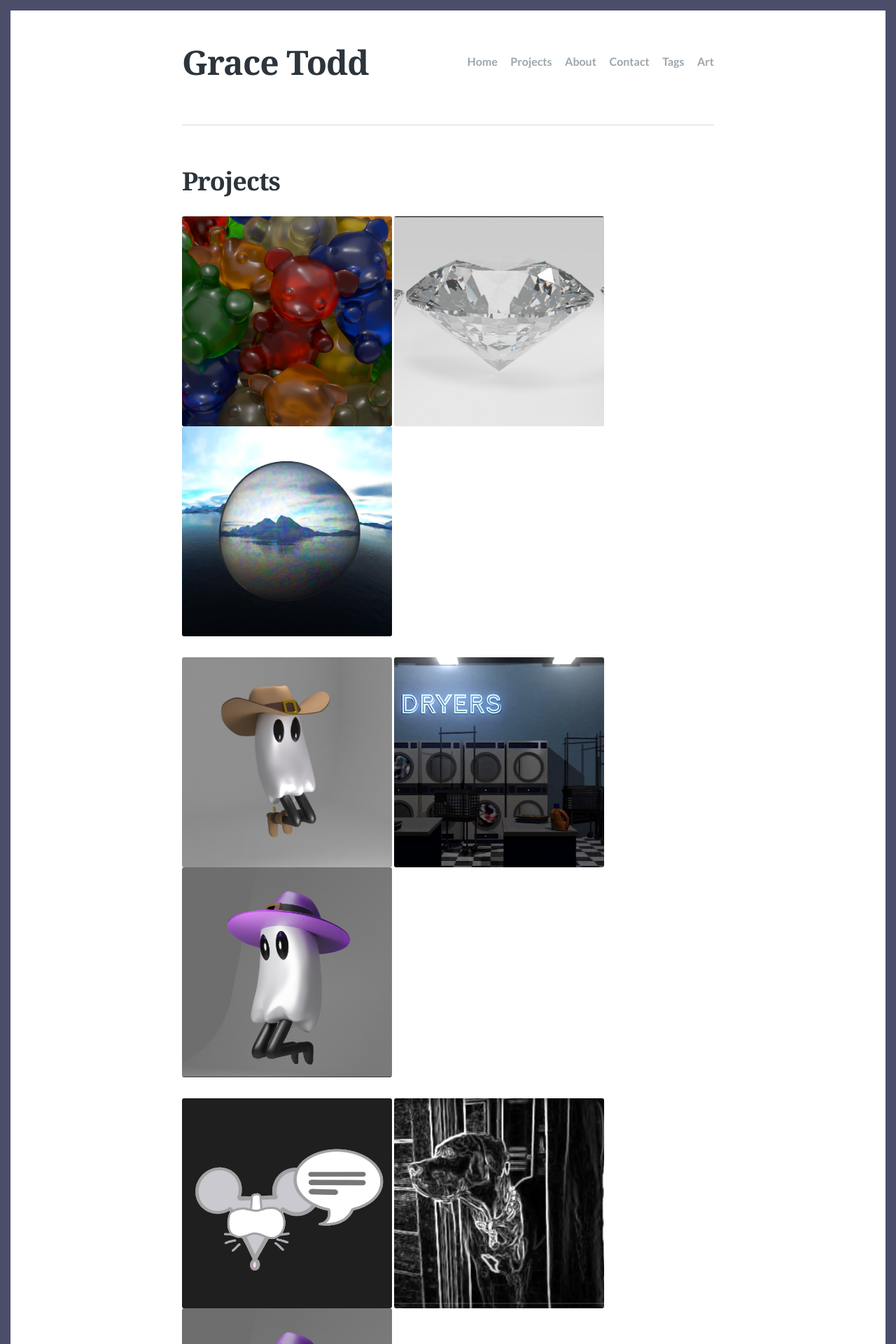
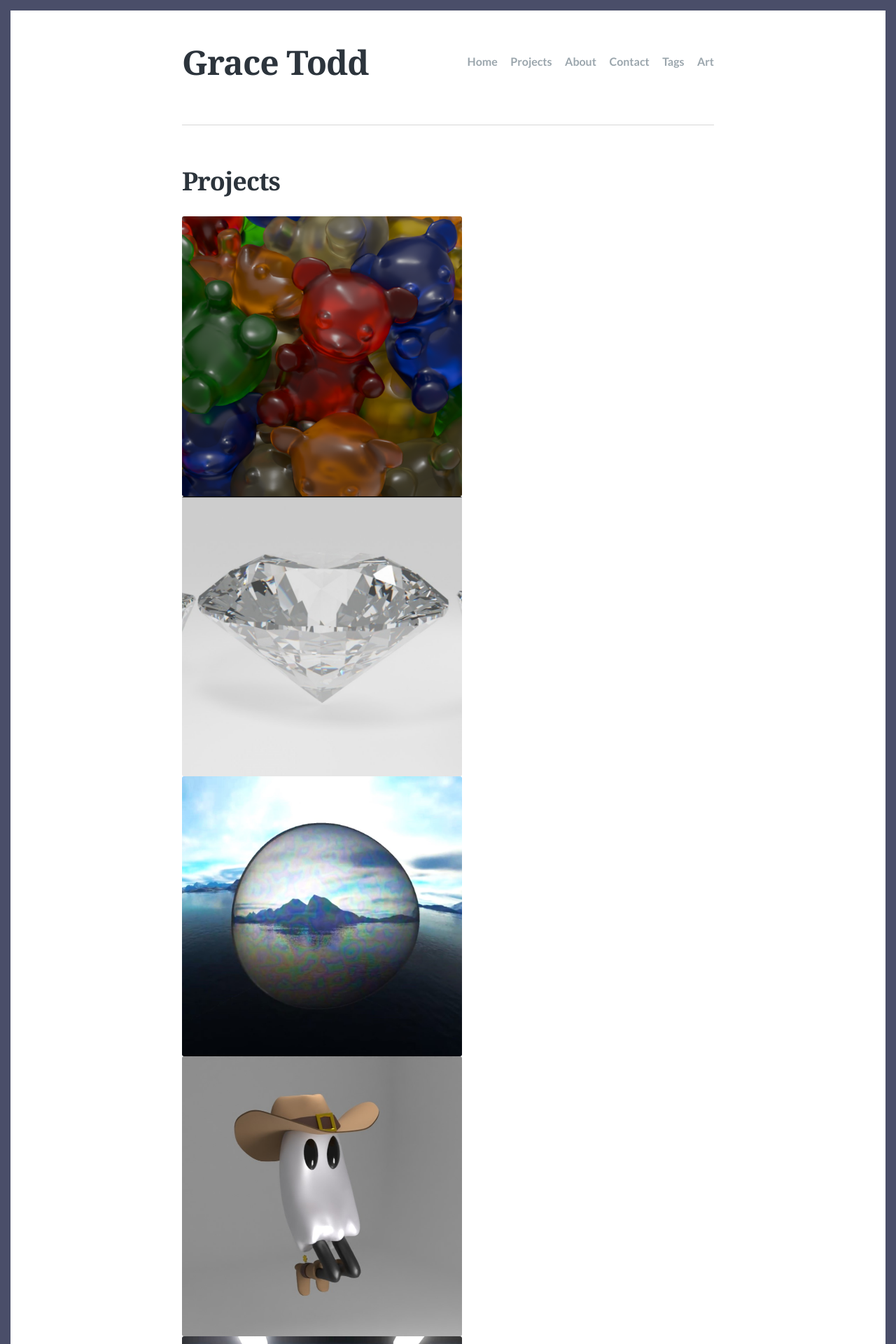
Before and after one commit to toddgr/toddgr.github.io, a Jekyll site: the page built from projects.md, in a window 1280 px wide. Shown: the top 1920 px of the page at 70% size. Built offline with Jekyll 4.4.1, drawn with Linux system fonts in a browser that asks for light colours.

Commit message:
iamges bigger, two per row

```diff
--- a/projects.md
+++ b/projects.md
@@ -5,14 +5,12 @@
 feature_image:
 ---
 
-[<img src="images/gummy_bears_cropped.png" width="300" height="300">](https://example.com/page1)
-[<img src="images/diamond_cropped.jpg" width="300" height="300">](https://example.com/page2)
-[<img src="images/soap_bubble_cropped.JPG" width="300" height="300">](https://example.com/page3)
-
-[<img src="images/cowboy_cropped.JPG" width="300" height="300">](https://example.com/page4)
-[<img src="images/dryers_cropped.JPG" width="300" height="300">](https://example.com/page5)
-[<img src="images/witch_ghost_cropped.png" width="300" height="300">](https://example.com/page6)
-
-[<img src="images/mikey_cropped.JPG" width="300" height="300">](https://example.com/page7)
-[<img src="images/painterly_rendering_cropped.JPG" width="300" height="300">](https://example.com/page8)
-[<img src="images/witch_ghost_cropped.png" width="300" height="300">](https://example.com/page9)
+[<img src="images/gummy_bears_cropped.png" width="400" height="300">](https://example.com/page1)
+[<img src="images/diamond_cropped.jpg" width="400" height="300">](https://example.com/page2)
+[<img src="images/soap_bubble_cropped.JPG" width="400" height="300">](https://example.com/page3)
+[<img src="images/cowboy_cropped.JPG" width="400" height="300">](https://example.com/page4)
+[<img src="images/dryers_cropped.JPG" width="400" height="300">](https://example.com/page5)
+[<img src="images/witch_ghost_cropped.png" width="400" height="300">](https://example.com/page6)
+[<img src="images/mikey_cropped.JPG" width="400" height="300">](https://example.com/page7)
+[<img src="images/painterly_rendering_cropped.JPG" width="300" height="400">](https://example.com/page8)
+[<img src="images/witch_ghost_cropped.png" width="400" height="300">](https://example.com/page9)
```
